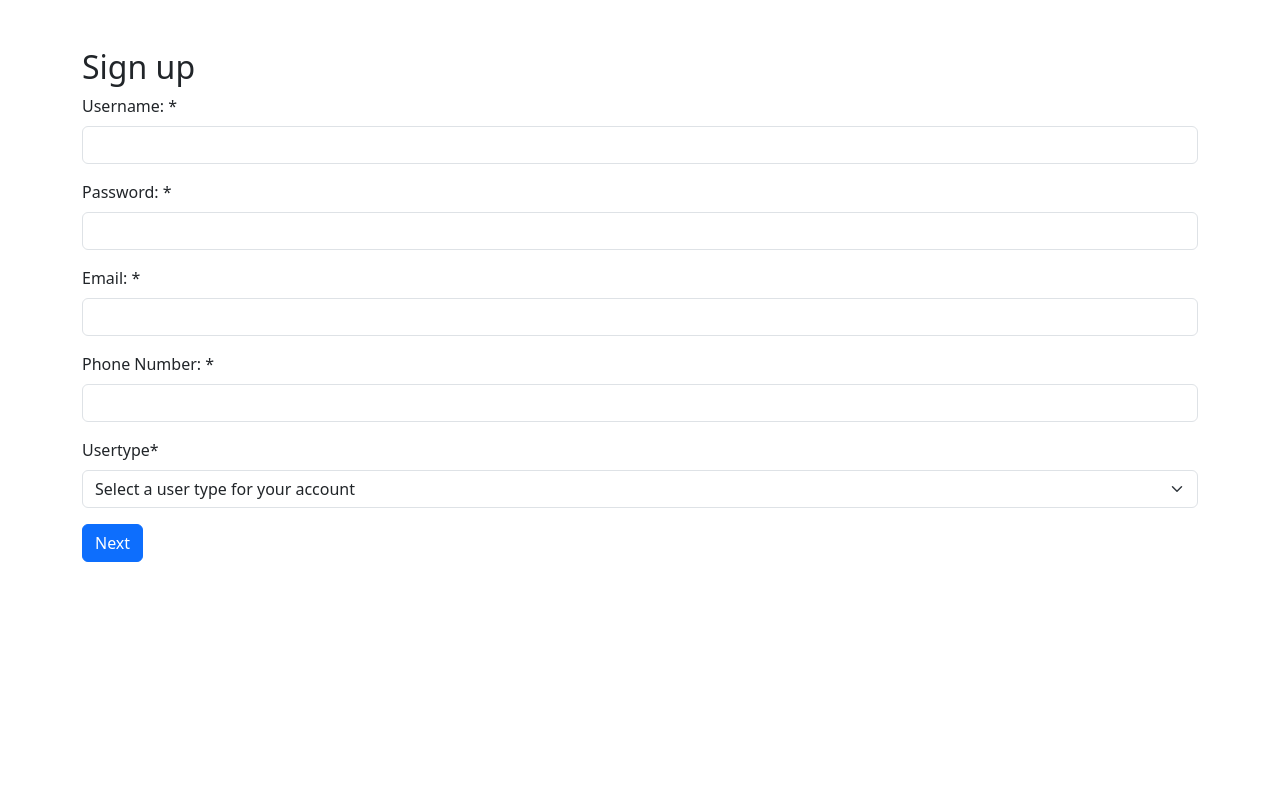
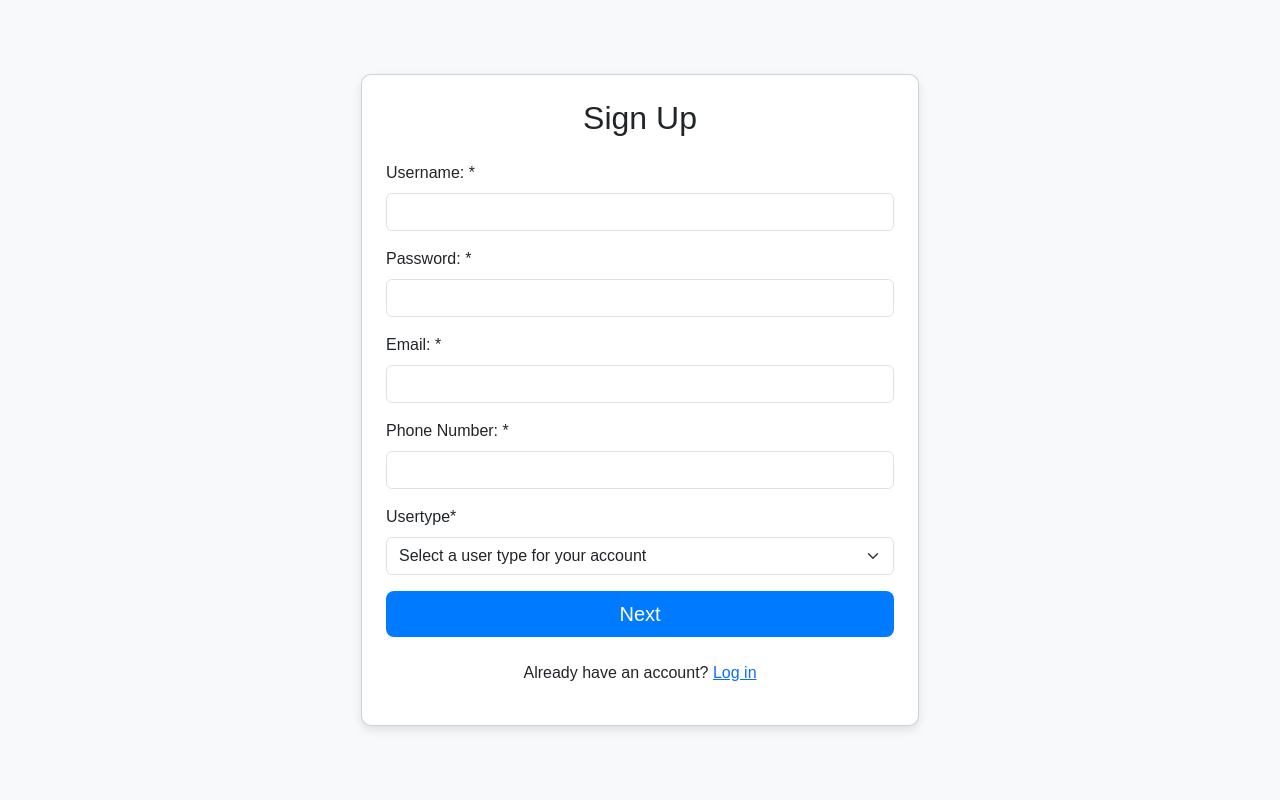
Before and after one commit to AmazingJuan/NextDoorDeals, a Django app: page /account/signup/ in a window 1280 px wide. Run offline with Django 5.2, Linux system fonts and the light colour scheme; data comes from the database, SQL or seed files in the repository; both versions use the stored data as it was after the commit; some libraries are stand-ins or nearby versions.

Commit message:
Signup más lindo y funcional

```diff
--- a/account/templates/signup.html
+++ b/account/templates/signup.html
@@ -1,5 +1,5 @@
-
 {% load crispy_forms_tags %}
+{% load static %}
 
 <!DOCTYPE html>
 <html lang="es">
@@ -8,33 +8,73 @@
     <meta name="viewport" content="width=device-width, initial-scale=1.0">
     <title>Sign Up</title>
     <link rel="stylesheet" href="https://cdn.jsdelivr.net/npm/bootstrap@5.3.0/dist/css/bootstrap.min.css">
+    <style>
+        body {
+            background-color: #f8f9fa;
+            font-family: Arial, sans-serif;
+        }
+        .card {
+            border-radius: 10px;
+            box-shadow: 0px 4px 10px rgba(0, 0, 0, 0.1);
+        }
+        .btn-primary {
+            background-color: #007bff;
+            border: none;
+        }
+        .btn-primary:hover {
+            background-color: #0056b3;
+        }
+        .hidden {
+            display: none;
+        }
+    </style>
 </head>
-    <body class="container mt-5">
-        <h2 id = "example">Sign up</h2>
-        <form method="post" enctype="multipart/form-data" id = "registerForm">
 
-            <!-- Formulario que tienen que hacer todos los user -->
-            <div id = "regularForm">
+<body>
+    <div class="container d-flex justify-content-center align-items-center min-vh-100">
+        <div class="col-md-6">
+            <div class="card p-4">
+                <h2 class="text-center mb-4">Sign Up</h2>
+
+                <form method="post" enctype="multipart/form-data" id="registerForm">
                     {% csrf_token %}
-                {{ userType | crispy}}
+
+                    <!-- Formulario que tienen que hacer todos los usuarios -->
+                    <div id="regularForm">
+                        {{ userType|crispy }}
                     </div>
-            <!-- Formulario para Persona natural -->
-            <div id="personForm" style="display: none;">
-                <h3>Natural Account</h3>
-                {% csrf_token %}
-                {{ naturalForm | crispy}}
+
+                    <!-- Formulario para Persona Natural -->
+                    <div id="personForm" class="hidden">
+                        <h4 class="mb-3">Natural Account</h4>
+                        {{ naturalForm|crispy }}
                     </div>
-            <!-- Formulario para Persona juridica o negocio -->
-            <div id="businessForm" style="display: none;">
-                <h3>Business Account</h3>
-                {% csrf_token %}
-                {}
+
+                    <!-- Formulario para Persona Jurídica o Negocio -->
+                    <div id="businessForm" class="hidden">
+                        <h4 class="mb-3">Business Account</h4>
+                        {{ businessForm|crispy }}
                     </div>
-            <button type="button" onclick = "next(document.getElementById('userType').value)" class="btn btn-primary" id = "boton-next">Next</button>
-            <br>
-            <button type="submit" class="btn btn-primary" style = "display: none;" id = "boton-register" onclick = "validateRole(document.getElementById('userType').value)">Register</button>
+
+                    <!-- Botones -->
+                    <button type="button" onclick="next(document.getElementById('userType').value)"
+                        class="btn btn-primary btn-lg w-100 mb-2" id="boton-next">
+                        Next
+                    </button>
+
+                    <button type="submit" class="btn btn-success btn-lg w-100 hidden"
+                        id="boton-register" onclick="validateRole(document.getElementById('userType').value)">
+                        Register
+                    </button>
                 </form>
+
+                <p class="text-center mt-3">
+                    Already have an account? <a href="{% url 'login' %}">Log in</a>
+                </p>
+            </div>
+        </div>
+    </div>
+
+    <script src="{% static 'js/forms.js' %}"></script>
 </body>
-    {% load static %}
-    <script src = "{% static 'js/forms.js' %}"></script>
 </html>
--- a/account/urls.py
+++ b/account/urls.py
@@ -5,7 +5,7 @@ urlpatterns = [
 
     path('signup/', views.signup, name = 'signup'),
     path('signup/success/', views.signupSuccess, name = 'SUsuccess'),
-    path('login/', views.login, name = 'login')
+    path('login/', views.loginUser, name = 'login')
 
 
 ]
--- a/account/views.py
+++ b/account/views.py
@@ -55,7 +55,7 @@ def signup(request):
         return render(request, 'signup.html', {"userType": accountForm, "naturalForm" : naturalForm, "roles": getRole(), "requestPath":request.path, "bussinesForm":bussinesForm})
 
 
-def login(request):
+def loginUser(request):
 
     if request.method == "POST":
             form = loginForm(request.POST)
```
Also changed, not shown: db.sqlite3. Lines whose indentation alone changed are shown as unchanged.
